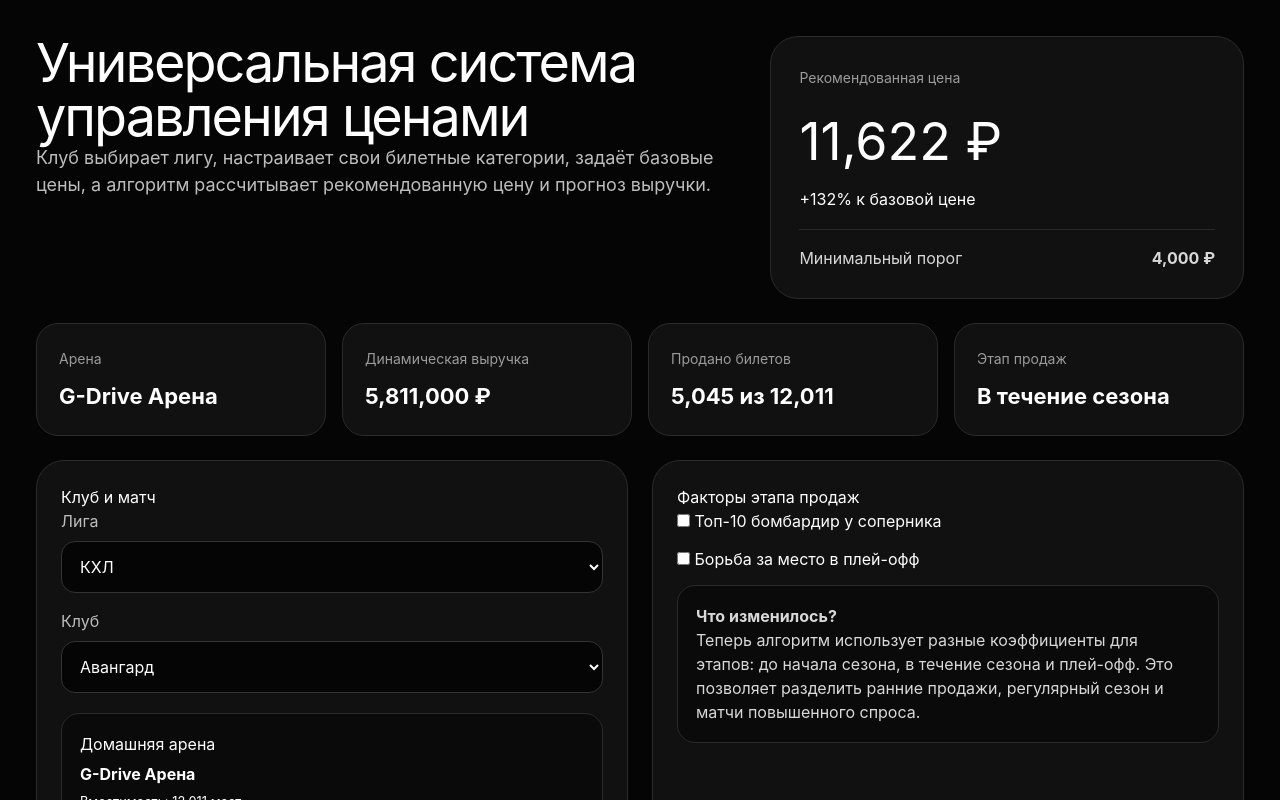
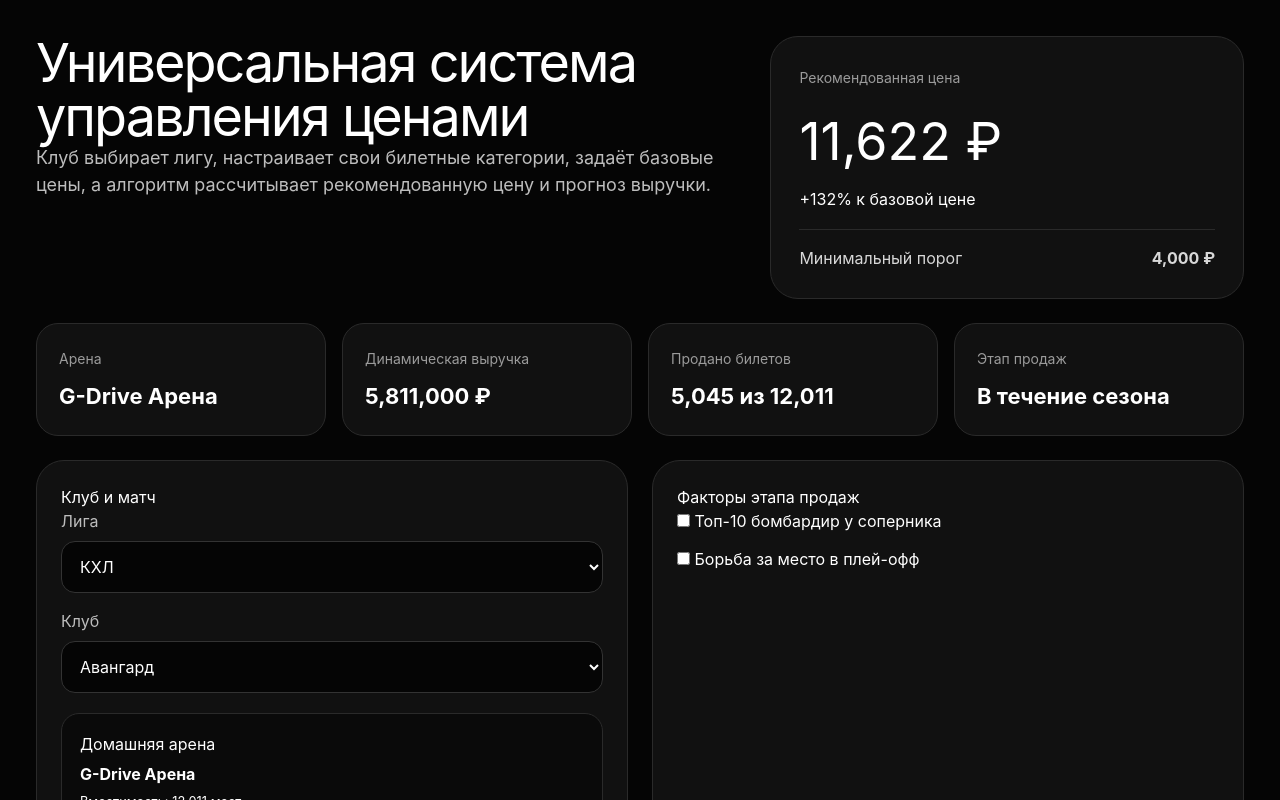
Before and after one commit to zhxvzh9vs2-arch/pricing-demo, a Next.js app: page / in a window 1280 px wide. Shown: the top 800 px of the page. Built offline with nearby package versions, Linux system fonts and the light colour scheme.

Commit message:
Update page.tsx

```diff
--- a/app/page.tsx
+++ b/app/page.tsx
@@ -699,16 +699,6 @@ export default function Home() {
               />
             </>
           )}
-
-          <div style={styles.explainBox}>
-            <b>Что изменилось?</b>
-            <p>
-              Теперь алгоритм использует разные коэффициенты для этапов: до
-              начала сезона, в течение сезона и плей-офф. Это позволяет
-              разделить ранние продажи, регулярный сезон и матчи повышенного
-              спроса.
-            </p>
-          </div>
         </div>
       </section>
 
```
